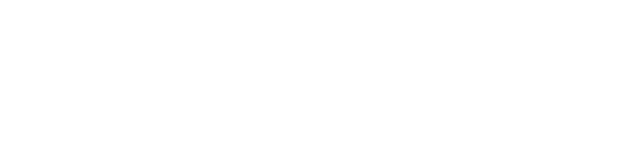
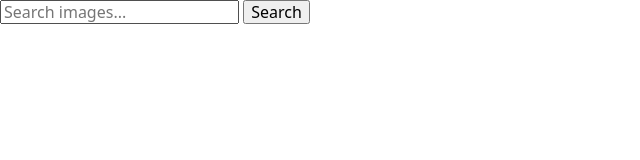
Before and after one commit to andriiyakymiv/goit-js-hw-11, a website built with Vite: page src/index.html in a window 1280 px wide. Shown: the whole page, without its empty margins (0-640 px from the left). Built offline with nearby package versions, Linux system fonts and the light colour scheme.

Commit message:
Added search form markup and enabled style normalization

```diff
--- a/src/index.html
+++ b/src/index.html
@@ -6,12 +6,27 @@
   <link rel="icon" type="image/svg+xml" href="/favicon.svg" />
   <meta name="viewport" content="width=device-width, initial-scale=1.0" />
   <title>GoIT - Homework #10</title>
+  <link rel="preconnect" href="https://fonts.googleapis.com">
+  <link rel="preconnect" href="https://fonts.gstatic.com" crossorigin>
+  <link href="https://fonts.googleapis.com/css2?family=Montserrat:ital,wght@0,100..900;1,100..900&display=swap"
+    rel="stylesheet">
+  <link rel="stylesheet" href="https://cdnjs.cloudflare.com/ajax/libs/modern-normalize/3.0.1/modern-normalize.min.css"
+    integrity="sha512-q6WgHqiHlKyOqslT/lgBgodhd03Wp4BEqKeW6nNtlOY4quzyG3VoQKFrieaCeSnuVseNKRGpGeDU3qPmabCANg=="
+    crossorigin="anonymous" referrerpolicy="no-referrer" />
   <link rel="stylesheet" href="./css/styles.css" />
+
 </head>
 
 <body>
   <main>
-
+    <div class="search__form">
+      <form class="form">
+        <label>
+          <input type="text" name="search-text" placeholder="Search images..." required>
+        </label>
+        <button type="submit">Search</button>
+      </form>
+    </div>
   </main>
 </body>
 
```
Also changed, not shown: src/css/styles.css (added).
